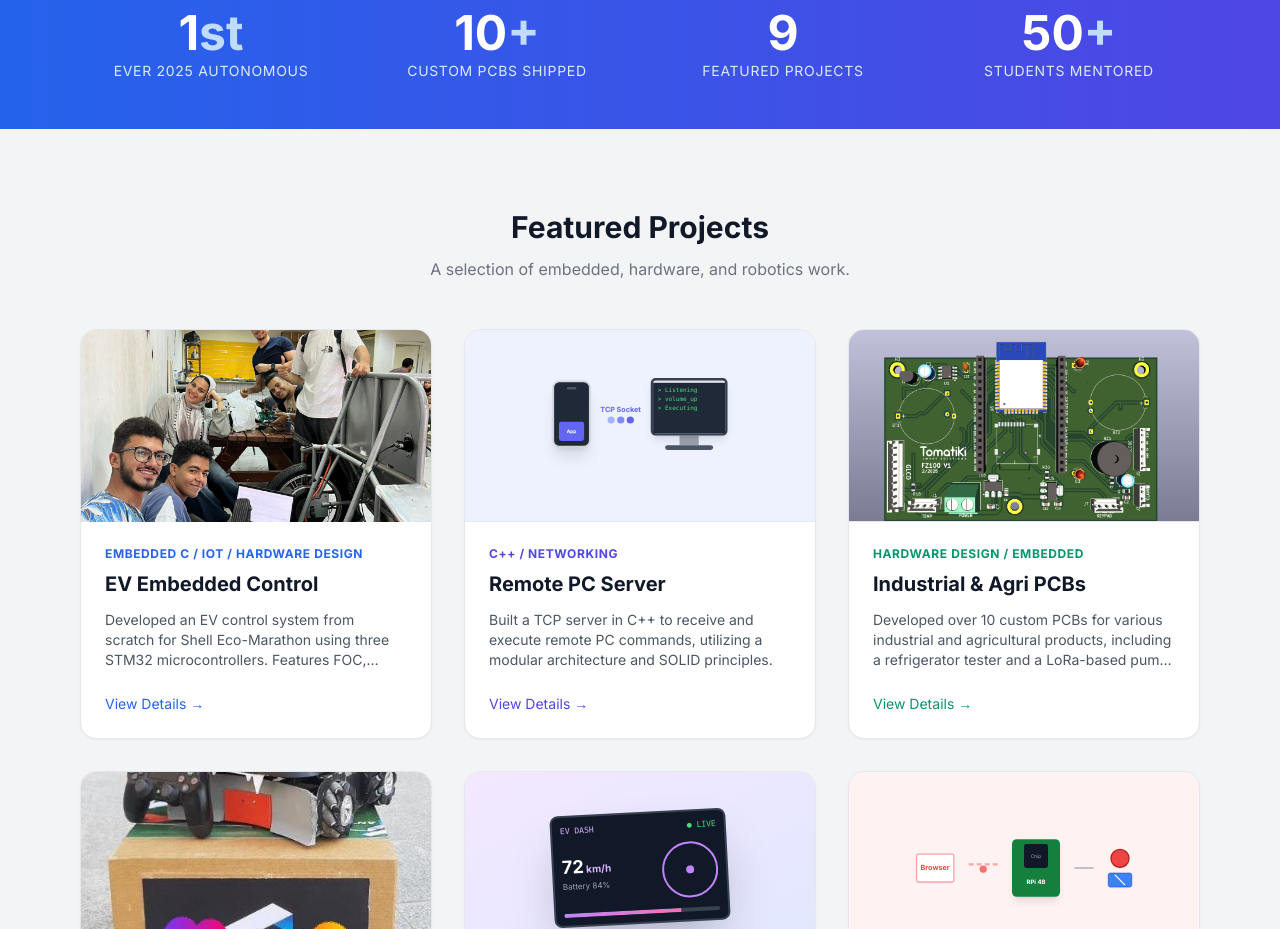
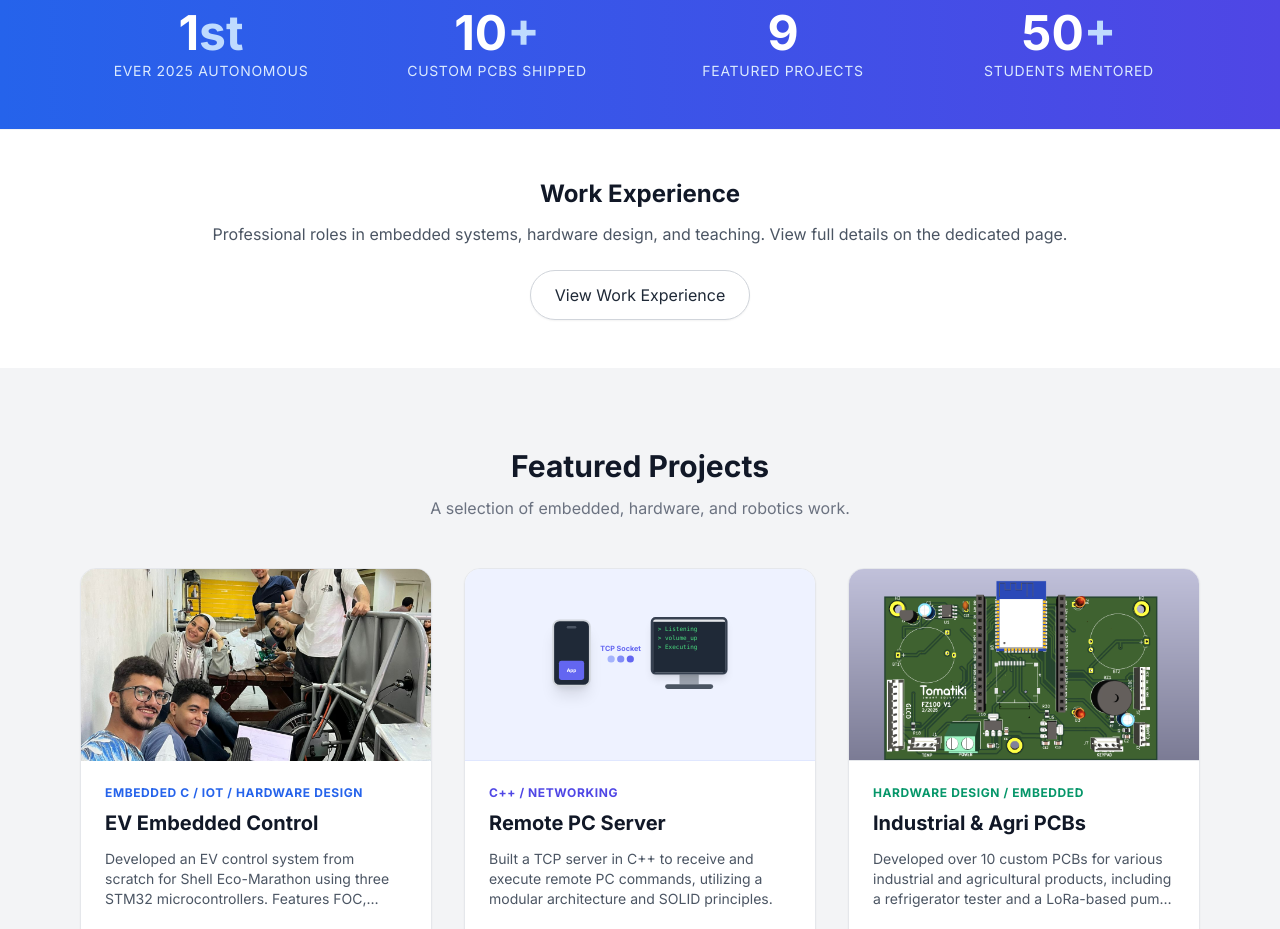
Before and after one commit to saifelden1/Protfolio, a plain HTML site: page index.html in a window 1280 px wide. Shown: the part 1456-2385 px from the top of the page. Drawn offline with nearby package versions, Linux system fonts and the light colour scheme.

Commit message:
add work expericne

```diff
--- a/index.html
+++ b/index.html
@@ -203,6 +203,15 @@
                 <div class="text-4xl md:text-5xl font-extrabold">50<span class="text-blue-200">+</span></div>
                 <div class="text-sm text-blue-100 mt-1 uppercase tracking-wider">Students Mentored</div>
             </div>
+        </div>
+    </section>
+
+    <!-- Work Experience Callout -->
+    <section class="bg-white py-12 border-t border-gray-100 reveal">
+        <div class="max-w-6xl mx-auto px-4 text-center">
+            <h2 class="text-2xl font-bold mb-3 text-gray-900">Work Experience</h2>
+            <p class="text-gray-600 mb-6">Professional roles in embedded systems, hardware design, and teaching. View full details on the dedicated page.</p>
+            <a href="experience.html" class="inline-block bg-white border border-gray-300 text-gray-800 px-6 py-3 rounded-full font-medium shadow-sm hover:bg-gray-50 hover:-translate-y-0.5 transition transform">View Work Experience</a>
         </div>
     </section>
 
```
